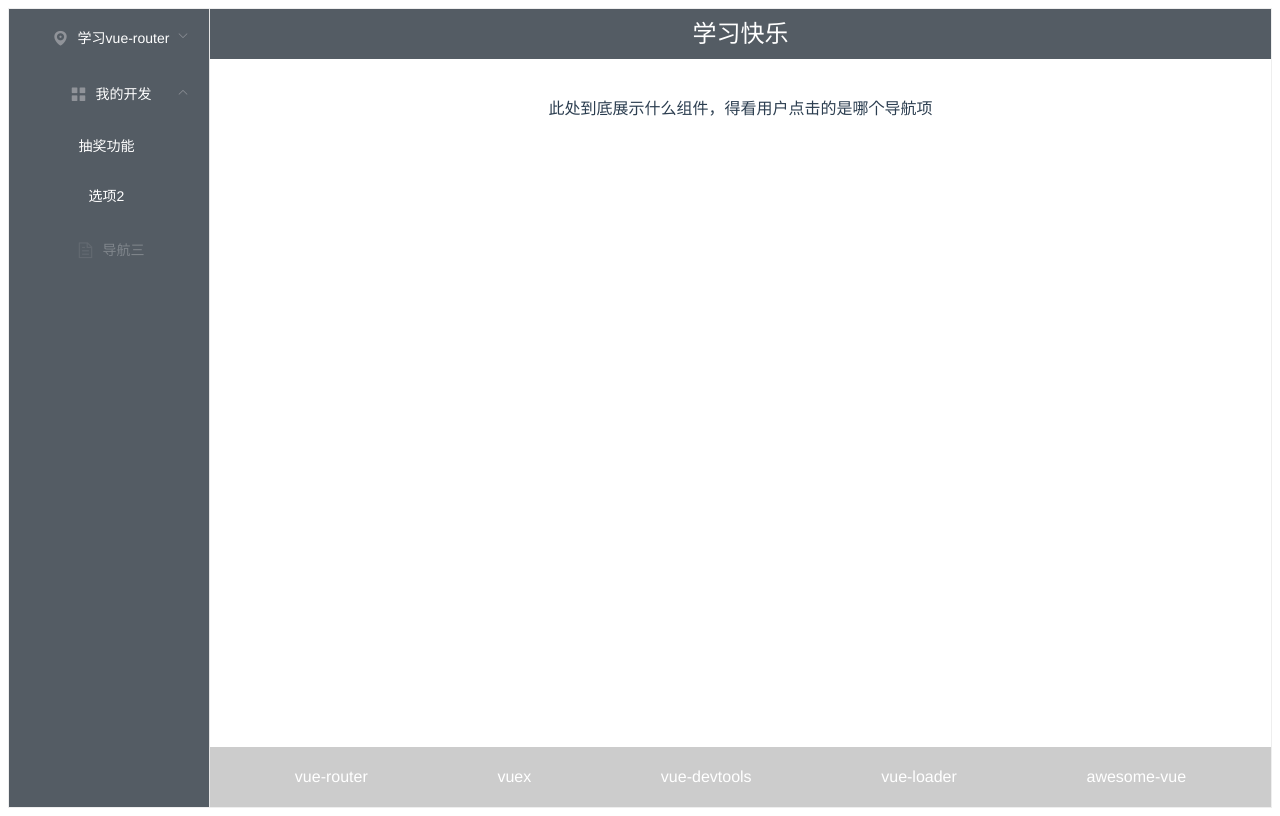
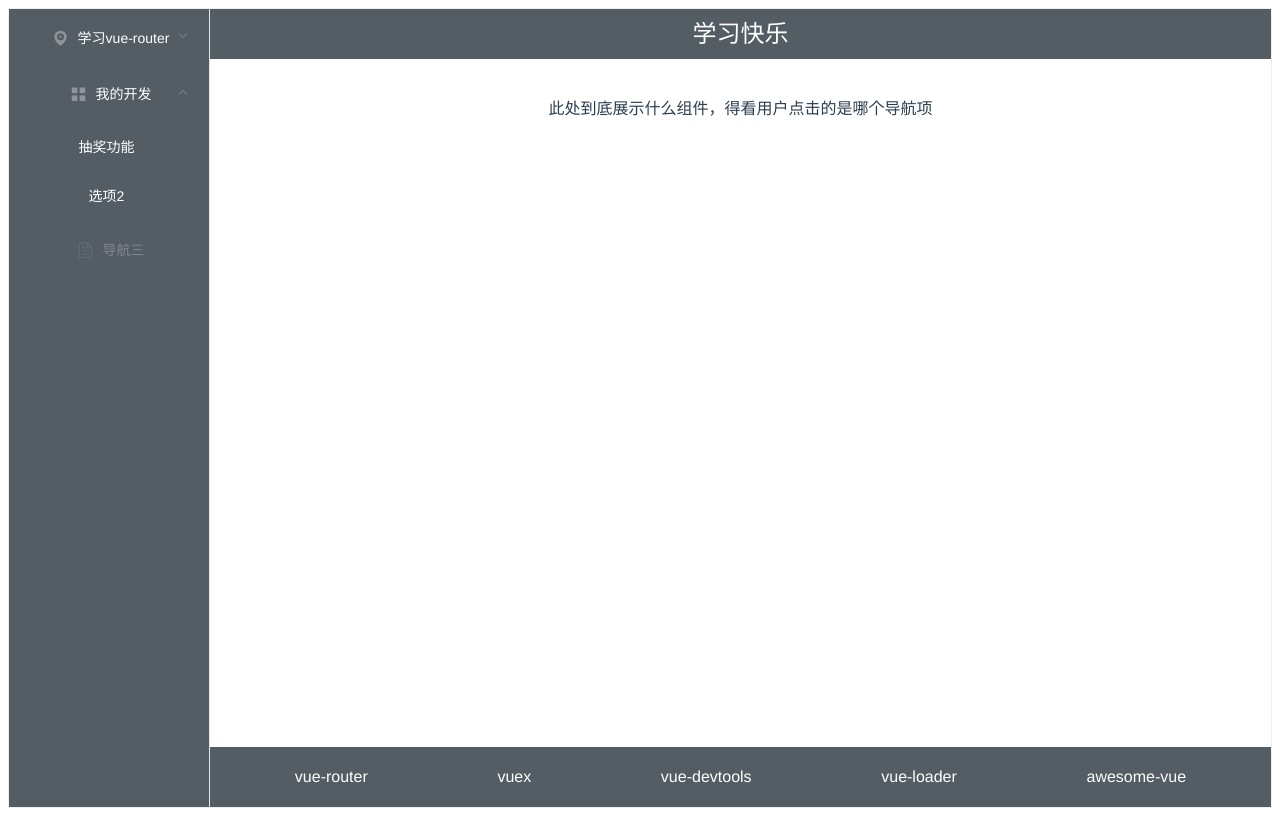
Before and after one commit to Airuiya/Git_practice, a Vue app: page / in a window 1280 px wide. Both pictures are taken after a click on the element "我的开发". Built offline with nearby package versions, Linux system fonts and the light colour scheme.

Commit message:
抽奖功能地址也为/lottery

```diff
--- a/src/components/MyModule.vue
+++ b/src/components/MyModule.vue
@@ -24,7 +24,9 @@
                         <i class="el-icon-menu"></i>
                         <span>我的开发</span>
                     </template>
-                    <el-menu-item index="2-1">抽奖功能</el-menu-item>
+                    <el-menu-item index="2-1">
+                        <router-link to="/lottery" active-class="active">抽奖功能</router-link>
+                    </el-menu-item>
                     <el-menu-item index="2-2">选项2</el-menu-item>
                 </el-submenu>
                 <el-menu-item index="3" disabled>
@@ -115,7 +117,7 @@
 
     .my-footer {
         // padding: 0 80px;
-        background: #ccc;
+        background: #545c64;
         width: 100%;
         height: 60px;
         overflow: hidden;
```
